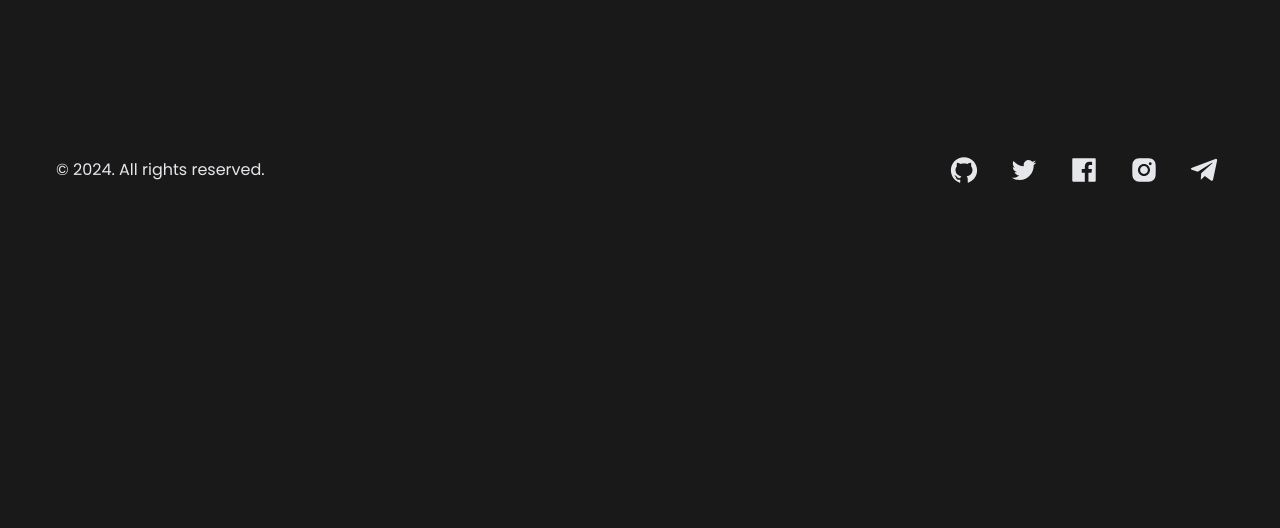
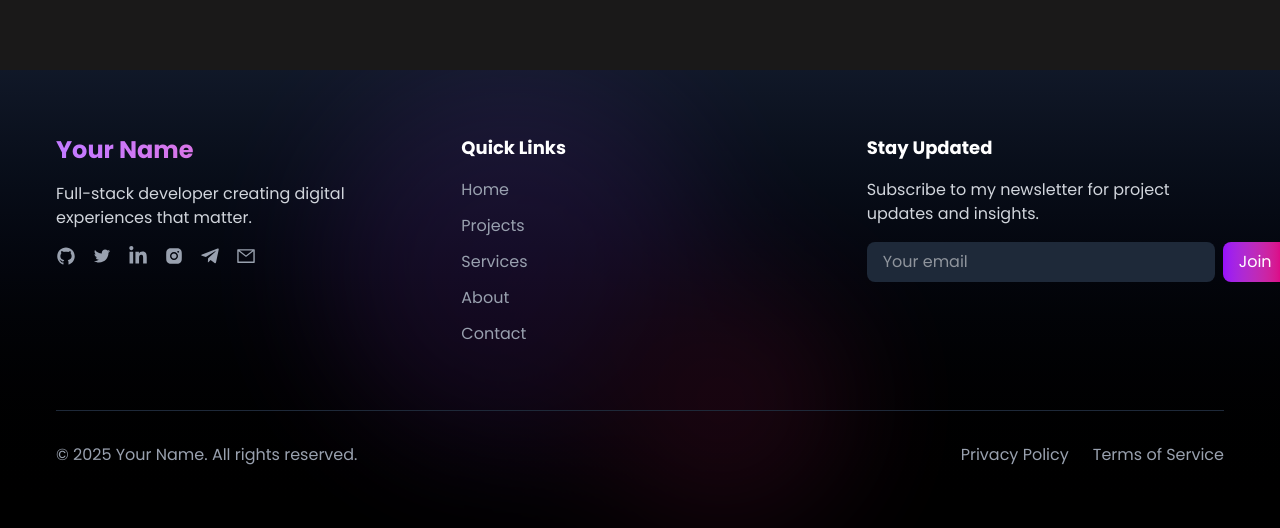
Before and after one commit to jinx6ix/PORTFOLIO, a Next.js app: page / in a window 1280 px wide. Shown: the part 10442-10970 px from the top of the page. Before the commit the page ends 10664 px from the top, so only its background shows below. Built offline with nearby package versions, Linux system fonts and the light colour scheme.

Commit message:
news letter

```diff
--- a/components/Footer.tsx
+++ b/components/Footer.tsx
@@ -1,37 +1,176 @@
-import { AiFillGithub, AiOutlineTwitter, AiFillFacebook, AiFillInstagram } from 'react-icons/ai';
-import { FaTelegramPlane } from 'react-icons/fa';
+"use client"
+
+import { motion } from "framer-motion"
+import { AiFillGithub, AiOutlineTwitter, AiFillInstagram, AiOutlineMail } from 'react-icons/ai'
+import { FaTelegramPlane, FaLinkedinIn } from 'react-icons/fa'
+import { FiArrowUpRight } from 'react-icons/fi'
 
 const socialLinks = [
-  { href: "https://github.com", Icon: AiFillGithub, label: "GitHub" },
-  { href: "https://x.com", Icon: AiOutlineTwitter, label: "X (Twitter)" },
-  { href: "https://facebook.com", Icon: AiFillFacebook, label: "Facebook" },
-  { href: "https://instagram.com", Icon: AiFillInstagram, label: "Instagram" },
-  { href: "https://telegram.org", Icon: FaTelegramPlane, label: "Telegram" }
-];
+  {
+    href: "https://github.com/yourusername",
+    Icon: AiFillGithub,
+    label: "GitHub",
+    color: "hover:text-purple-400"
+  },
+  {
+    href: "https://x.com/yourhandle",
+    Icon: AiOutlineTwitter,
+    label: "X (Twitter)",
+    color: "hover:text-blue-400"
+  },
+  {
+    href: "https://linkedin.com/in/yourprofile",
+    Icon: FaLinkedinIn,
+    label: "LinkedIn",
+    color: "hover:text-blue-500"
+  },
+  {
+    href: "https://instagram.com/yourhandle",
+    Icon: AiFillInstagram,
+    label: "Instagram",
+    color: "hover:text-pink-500"
+  },
+  {
+    href: "https://telegram.org/yourchannel",
+    Icon: FaTelegramPlane,
+    label: "Telegram",
+    color: "hover:text-blue-300"
+  },
+  {
+    href: "mailto:your@email.com",
+    Icon: AiOutlineMail,
+    label: "Email",
+    color: "hover:text-red-400"
+  }
+]
+
+const footerLinks = [
+  { name: "Home", href: "#home" },
+  { name: "Projects", href: "#projects" },
+  { name: "Services", href: "#services" },
+  { name: "About", href: "#about" },
+  { name: "Contact", href: "#contact" }
+]
 
 export const Footer = () => {
+  return (
+    <footer className="relative py-16 bg-gradient-to-b from-gray-900 to-black overflow-hidden">
+      {/* Decorative elements */}
+      <div className="absolute inset-0 overflow-hidden opacity-10">
+        <div className="absolute top-0 left-1/4 w-96 h-96 bg-purple-500 rounded-full filter blur-3xl"></div>
+        <div className="absolute bottom-0 right-1/3 w-64 h-64 bg-pink-500 rounded-full filter blur-3xl"></div>
+      </div>
 
-  return (
-    <footer className="py-8 max-w-[1200px] mx-auto px-4">
-      <div className="mt-12 flex sm:justify-between justify-center items-center gap-10 max-sm:flex-col">
-        <p className="text-gray-200">
-          © 2024. All rights reserved.
+      <div className="max-w-[1200px] mx-auto px-4 relative z-10">
+        {/* Main footer content */}
+        <div className="grid md:grid-cols-3 gap-12 mb-16">
+          {/* Brand info */}
+          <motion.div
+            initial={{ opacity: 0, y: 20 }}
+            whileInView={{ opacity: 1, y: 0 }}
+            transition={{ duration: 0.6 }}
+            className="space-y-4"
+          >
+            <h3 className="text-2xl font-bold text-transparent bg-clip-text bg-gradient-to-r from-purple-400 to-pink-400">
+              Your Name
+            </h3>
+            <p className="text-gray-300">
+              Full-stack developer creating digital experiences that matter.
             </p>
-
-        <ul className="flex gap-5 flex-wrap">
-          {socialLinks.map(({ href, Icon, label }) => (
-            <a
+            <div className="flex gap-4">
+              {socialLinks.map(({ href, Icon, label, color }) => (
+                <motion.a
                   key={label}
                   href={href}
                   aria-label={label}
-              className="text-gray-200 flex items-center justify-center w-10 h-10 rounded-full
-                         hover:text-gray-400 transition-colors"
+                  whileHover={{ y: -3 }}
+                  whileTap={{ scale: 0.9 }}
+                  className={`text-gray-400 ${color} transition-colors`}
+                  target="_blank"
+                  rel="noopener noreferrer"
                 >
-              <Icon size={30} />
+                  <Icon size={20} />
+                </motion.a>
+              ))}
+            </div>
+          </motion.div>
+
+          {/* Quick links */}
+          <motion.div
+            initial={{ opacity: 0, y: 20 }}
+            whileInView={{ opacity: 1, y: 0 }}
+            transition={{ duration: 0.6, delay: 0.2 }}
+            className="space-y-4"
+          >
+            <h4 className="text-lg font-semibold text-white">Quick Links</h4>
+            <ul className="space-y-3">
+              {footerLinks.map((link) => (
+                <motion.li
+                  key={link.name}
+                  whileHover={{ x: 5 }}
+                  transition={{ type: "spring", stiffness: 300 }}
+                >
+                  <a
+                    href={link.href}
+                    className="flex items-center gap-1 text-gray-400 hover:text-purple-300 transition-colors"
+                  >
+                    {link.name}
+                    <FiArrowUpRight className="text-xs opacity-0 group-hover:opacity-100 transition-opacity" />
                   </a>
+                </motion.li>
               ))}
             </ul>
+          </motion.div>
+
+          {/* Newsletter */}
+          <motion.div
+            initial={{ opacity: 0, y: 20 }}
+            whileInView={{ opacity: 1, y: 0 }}
+            transition={{ duration: 0.6, delay: 0.4 }}
+            className="space-y-4"
+          >
+            <h4 className="text-lg font-semibold text-white">Stay Updated</h4>
+            <p className="text-gray-300">
+              Subscribe to my newsletter for project updates and insights.
+            </p>
+            <form className="flex gap-2">
+              <input
+                type="email"
+                placeholder="Your email"
+                className="flex-1 px-4 py-2 bg-gray-800 text-white rounded-lg focus:outline-none focus:ring-2 focus:ring-purple-500"
+                required
+              />
+              <button
+                type="submit"
+                className="px-4 py-2 bg-gradient-to-r from-purple-600 to-pink-600 text-white rounded-lg hover:from-purple-700 hover:to-pink-700 transition-all"
+              >
+                Join
+              </button>
+            </form>
+          </motion.div>
+        </div>
+
+        {/* Bottom footer */}
+        <motion.div
+          initial={{ opacity: 0 }}
+          whileInView={{ opacity: 1 }}
+          transition={{ duration: 0.6 }}
+          className="pt-8 border-t border-gray-800 flex flex-col md:flex-row justify-between items-center gap-6"
+        >
+          <p className="text-gray-400">
+            © {new Date().getFullYear()} Your Name. All rights reserved.
+          </p>
+
+          <div className="flex gap-6">
+            <a href="/privacy" className="text-gray-400 hover:text-purple-300 transition-colors">
+              Privacy Policy
+            </a>
+            <a href="/terms" className="text-gray-400 hover:text-purple-300 transition-colors">
+              Terms of Service
+            </a>
+          </div>
+        </motion.div>
       </div>
     </footer>
-  );
-};
+  )
+}
```
Lines whose indentation alone changed are shown as unchanged.
